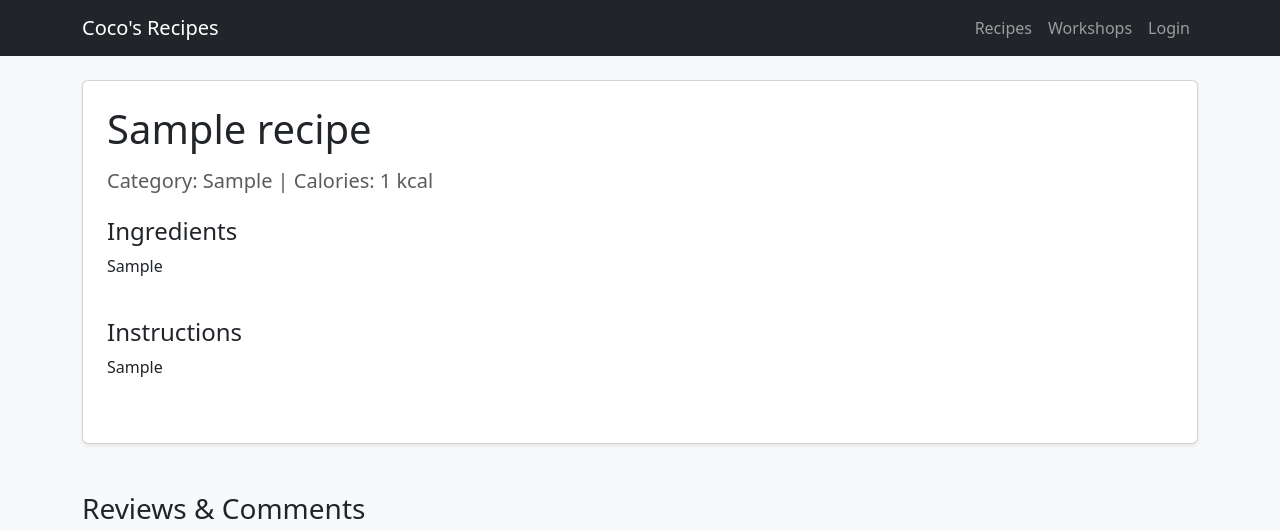
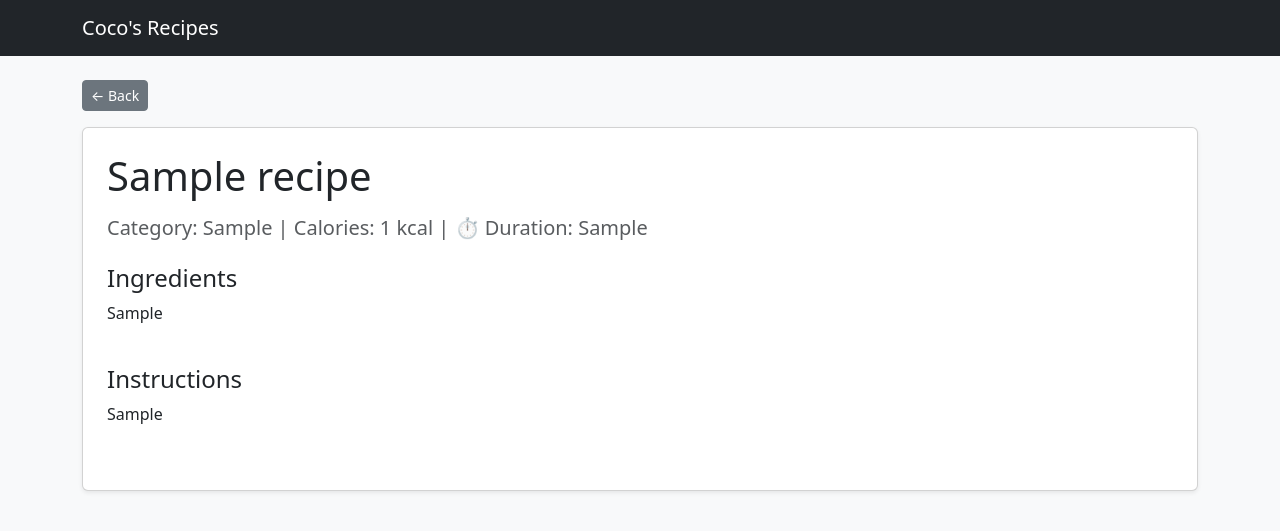
Before and after one commit to subhalakshmisubhi/Coco-s-Recipes, a Flask app: page /recipe/1 in a window 1280 px wide. Shown: the top 531 px of the page. Run offline with Flask 3, Linux system fonts and the light colour scheme; data comes from the database, SQL or seed files in the repository; tables that the repository leaves empty hold one stand-in row (values such as "Sample post").

Commit message:
Update recipe_detail.html

```diff
--- a/templates/recipe_detail.html
+++ b/templates/recipe_detail.html
@@ -9,22 +9,21 @@
     <nav class="navbar navbar-expand-lg navbar-dark bg-dark mb-4">
         <div class="container">
             <a class="navbar-brand" href="{{ url_for('index') }}">Coco's Recipes</a>
-            <div class="navbar-nav ms-auto">
-                <a class="nav-link" href="{{ url_for('recipes') }}">Recipes</a>
-                <a class="nav-link" href="{{ url_for('courses') }}">Workshops</a>
-                {% if session.get('user_id') %}
-                    <a class="nav-link" href="{{ url_for('logout') }}">Logout</a>
-                {% else %}
-                    <a class="nav-link" href="{{ url_for('login') }}">Login</a>
-                {% endif %}
-            </div>
         </div>
     </nav>
 
     <div class="container mb-5">
+        <div class="mb-3">
+            <a href="javascript:history.back()" class="btn btn-secondary btn-sm">&larr; Back</a>
+        </div>
+
         <div class="card shadow-sm p-4">
             <h1 class="mb-3">{{ recipe.title }}</h1>
-            <h5 class="text-muted mb-4">Category: {{ recipe.category }} | Calories: {{ recipe.calories }} kcal</h5>
+            <h5 class="text-muted mb-4">
+                Category: {{ recipe.category }} |
+                Calories: {{ recipe.calories }} kcal |
+                ⏱️ Duration: {{ recipe.duration }}
+            </h5>
 
             <div class="mb-4">
                 <h4>Ingredients</h4>
@@ -72,6 +71,8 @@
             <div class="card bg-light shadow-sm mt-4">
                 <div class="card-body">
                     <h5 class="card-title">Leave a Review</h5>
+                    <form action="{{ url_for('recipe_detail', id=recipe.id) }}" method="POST"> <!-- Note: review route -->
+                    </form>
                     <form action="{{ url_for('add_review', id=recipe.id) }}" method="POST">
                         <div class="mb-3">
                             <label for="rating" class="form-label">Rating (1 to 5 Stars)</label>
@@ -85,7 +86,7 @@
                         </div>
                         <div class="mb-3">
                             <label for="comment" class="form-label">Comment</label>
-                            <textarea class="form-control" id="comment" name="comment" rows="3" required placeholder="How did this recipe turn out for you?"></textarea>
+                            <textarea class="form-control" id="comment" name="comment" rows="3" required placeholder="How did this recipe turn out?"></textarea>
                         </div>
                         <button type="submit" class="btn btn-primary">Post Review</button>
                     </form>
```
